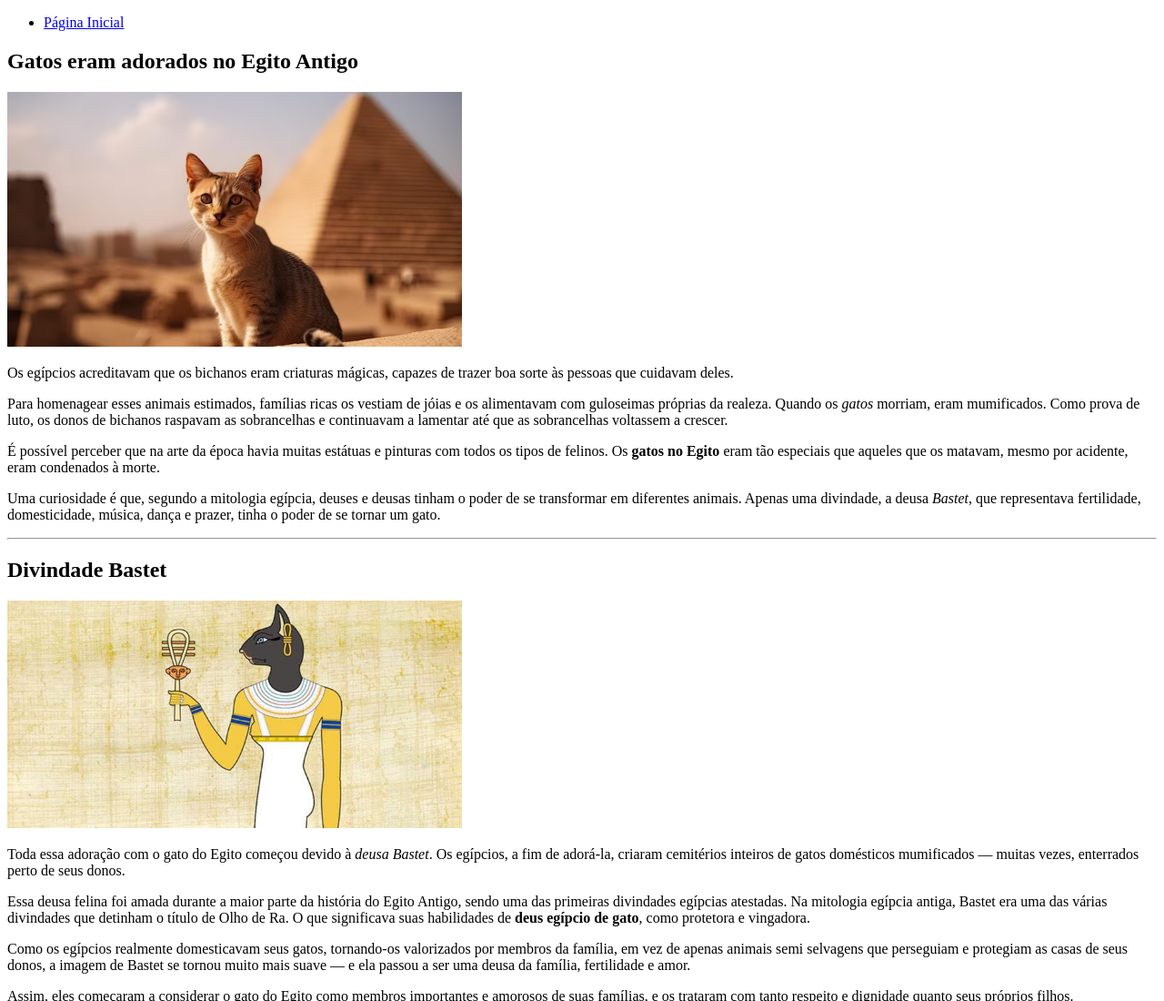
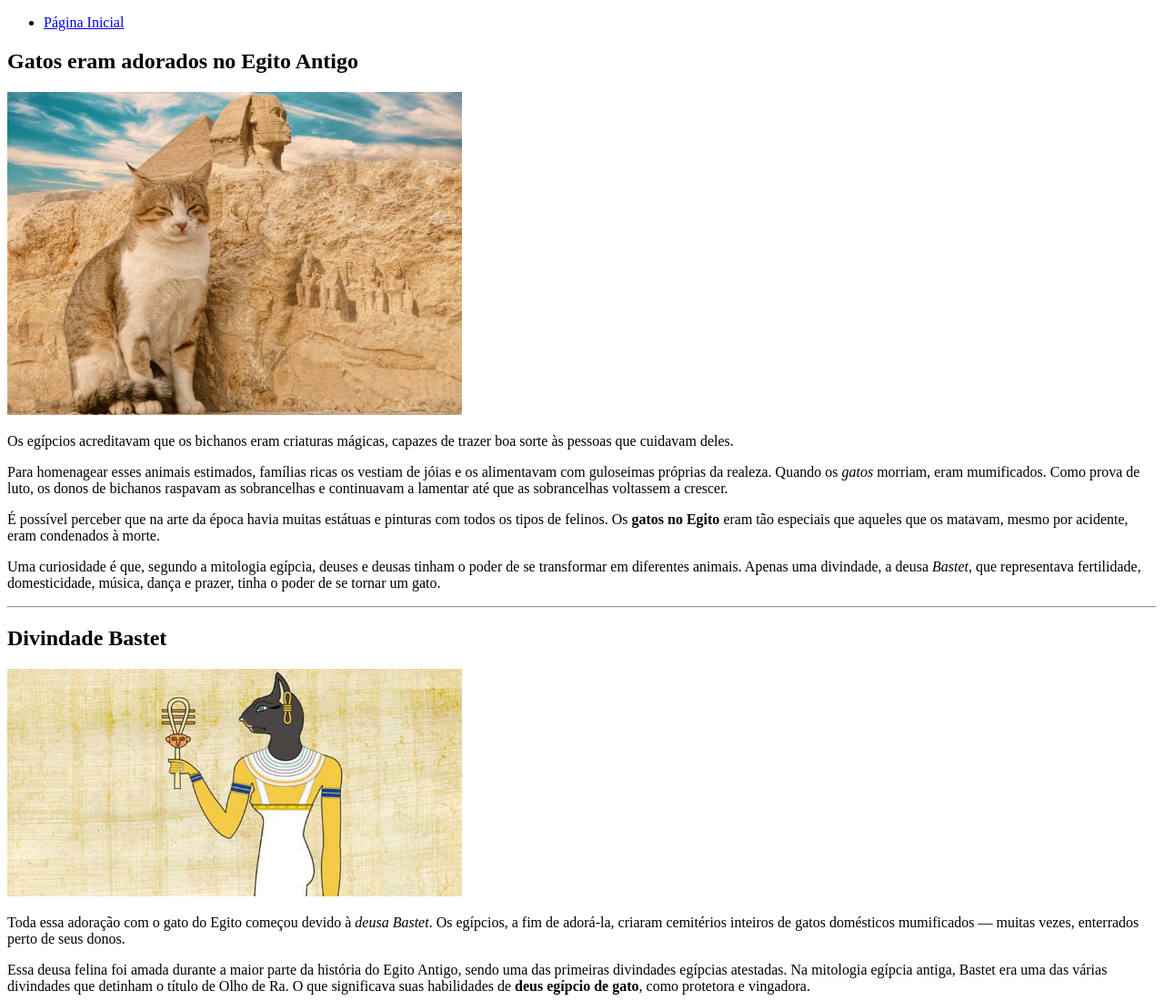
Before and after one commit to JuFitzlaff/Atv_02_HTML, a plain HTML site: page historia.html in a window 1280 px wide. Shown: the top 1100 px of the page at 91% size. Drawn offline with Linux system fonts and the light colour scheme.

Commit message:
atualização img

```diff
--- a/historia.html
+++ b/historia.html
@@ -20,7 +20,7 @@
     </header>
     <main>
         <h2><a id="historia">Gatos eram adorados no Egito Antigo</a></h2>
-        <img src="img/gato_piramide.jpeg" width="500px">
+        <img src="img/gato_egito.jpeg" width="500px">
         <p>Os egípcios acreditavam que os bichanos eram criaturas mágicas, capazes de trazer boa sorte às pessoas que cuidavam deles.</p>
         <p>Para homenagear esses animais estimados, famílias ricas os vestiam de jóias e os alimentavam com guloseimas próprias da realeza. Quando os <em>gatos</em> morriam,
         eram mumificados. Como prova de luto, os donos de bichanos raspavam as sobrancelhas e continuavam a lamentar até que as sobrancelhas voltassem a crescer.</p>
```
Also changed, not shown: img/gato_egito.jpeg (added), img/gato_piramide.jpeg (deleted).
